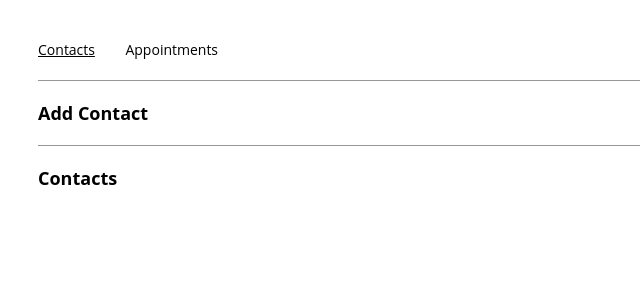
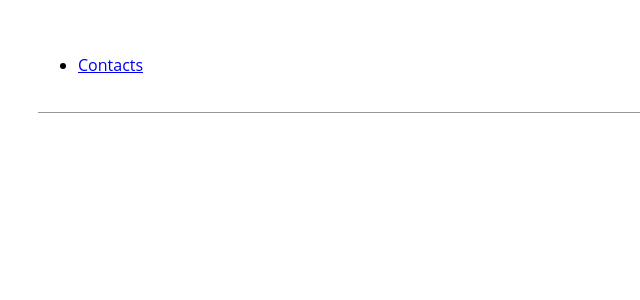
Before and after one commit to filippopendyk/appointment-planner, a React (Create React App) app: page / in a window 1280 px wide. Before the commit this address led to /contacts. Shown: the top 300 px of the page, without its empty margins (0-640 px from the left). Built offline with nearby package versions, Linux system fonts and the light colour scheme.

Commit message:
migrates project, first link in navbar

```diff
--- a/public/index.css
+++ b/public/index.css
@@ -12,10 +12,6 @@ nav > a {
   text-decoration-line: none;
 }
 
-nav > a.active {
-  text-decoration-line: underline;
-}
-
 nav {
   padding-bottom: 20px;
   border-bottom: 1px solid #979797;
@@ -28,9 +24,6 @@ h2 {
   color: #000000;
   margin: 0;
   margin-bottom: 18px;
-}
-
-section {
 }
 
 hr {
--- a/src/App.js
+++ b/src/App.js
@@ -1,14 +1,12 @@
 import React from "react";
-import { Switch, Route, Redirect, NavLink } from "react-router-dom";
 import { useState } from "react";
 import { AppointmentsPage } from "./containers/appointmentsPage/AppointmentsPage";
 import { ContactsPage } from "./containers/contactsPage/ContactsPage";
+import { BrowserRouter, NavLink } from 'react-router-dom';
+import Navbar from "./components/Navbar/Navbar";
 
 function App() {
-  /*
-  Define state variables for
-  contacts and appointments
-  */
+
   const [appointments, setAppointments] = useState([]);
   const [contacts, setContacts] = useState([]);
 
@@ -16,11 +14,6 @@ function App() {
     CONTACTS: "/contacts",
     APPOINTMENTS: "/appointments",
   };
-
-  /*
-  Implement functions to add data to
-  contacts and appointments
-  */
 
   const addAppointment = (title, contact, date, time) => {
     const newAppointment = {
@@ -44,31 +37,9 @@ function App() {
   }
 
   return (
-    <>
-      <nav>
-        <NavLink to={ROUTES.CONTACTS} activeClassName="active">
-          Contacts
-        </NavLink>
-        <NavLink to={ROUTES.APPOINTMENTS} activeClassName="active">
-          Appointments
-        </NavLink>
-      </nav>
-      <main>
-        <Switch>
-          <Route exact path="/">
-            <Redirect to={ROUTES.CONTACTS} />
-          </Route>
-          <Route path={ROUTES.CONTACTS}>
-             {/* Add props to ContactsPage */}
-            <ContactsPage contacts={contacts} addContact={addContact}/>
-          </Route>
-          <Route path={ROUTES.APPOINTMENTS}>
-            {/* Add props to AppointmentsPage */}
-            <AppointmentsPage appointments={appointments} addAppointment={addAppointment}/>
-          </Route>
-        </Switch>
-      </main>
-    </>
+    <BrowserRouter>
+      <Navbar/>
+    </BrowserRouter>
   );
 }
 
--- /dev/null
+++ b/src/components/Navbar/Navbar.js
@@ -0,0 +1,29 @@
+import React from "react";
+import { NavLink } from "react-router-dom";
+
+const Navbar = () => {
+
+    let activeStyle = {
+        textDecoration: "underline",
+    }
+
+    return (
+        <nav>
+            <ul>
+                <li>
+                    <NavLink
+                        to="contacts"
+                        style={({ isActive}) =>
+                            isActive ? activeStyle : undefined
+                        }
+                        >
+                        Contacts
+                        </NavLink>
+                </li>
+            </ul>
+        </nav>
+    )
+
+}
+
+export default Navbar;
--- a/src/index.js
+++ b/src/index.js
@@ -1,12 +1,13 @@
 import React from 'react';
-import ReactDOM from 'react-dom';
+import {StrictMode} from 'react';
+import {createRoot} from 'react-dom/client';
 import App from './App';
 
-import { BrowserRouter as Router } from 'react-router-dom';
+const rootElement = document.getElementById('root');
+const root = createRoot(rootElement);
 
-ReactDOM.render(
-  <Router>
+root.render(
+  <StrictMode>
     <App />
-  </Router>,
-  document.getElementById('root')
+  </StrictMode>,
 );
```
Also changed, not shown: package.json (+17 -5 lines), 2 other files (tests, documents, lock files or other folders).
